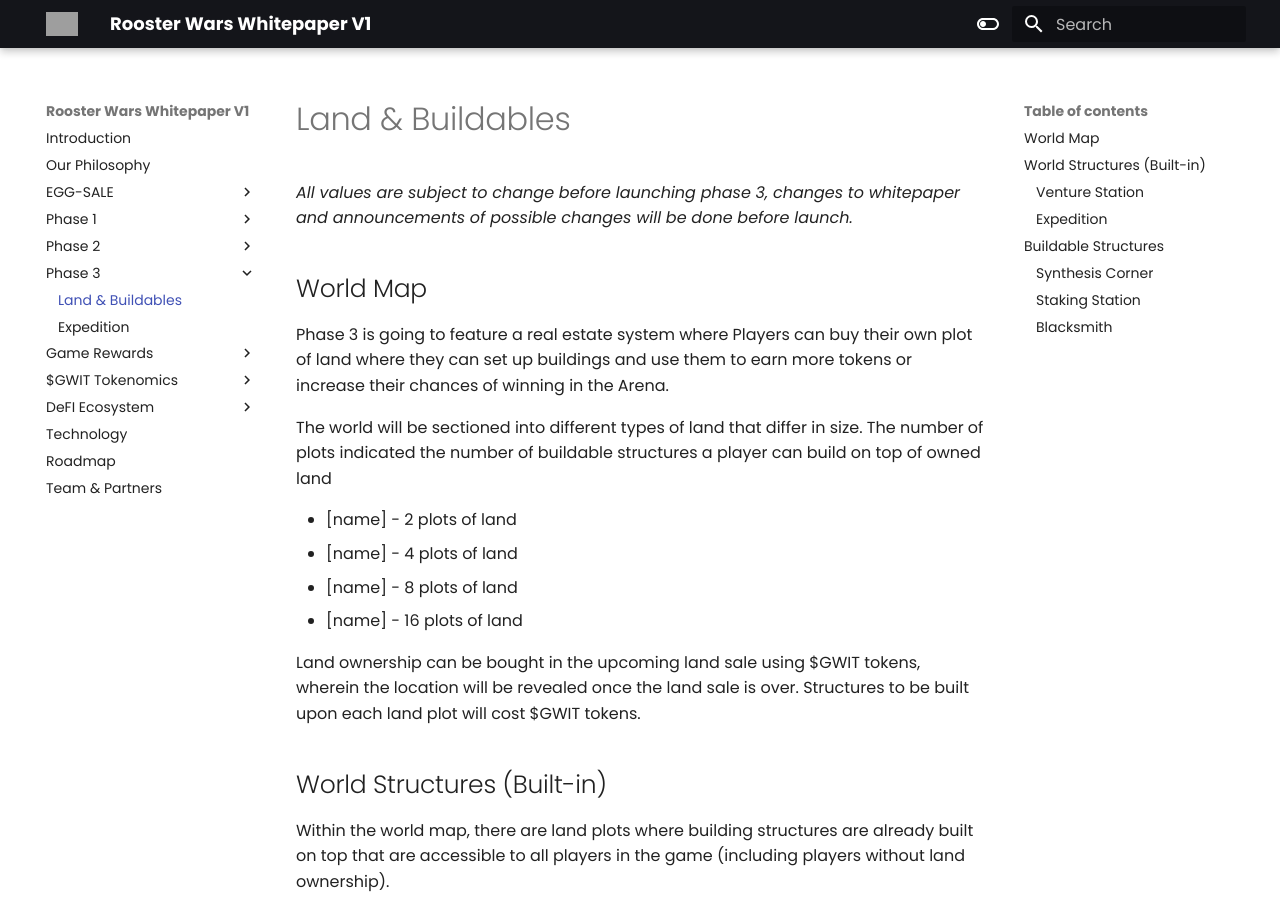
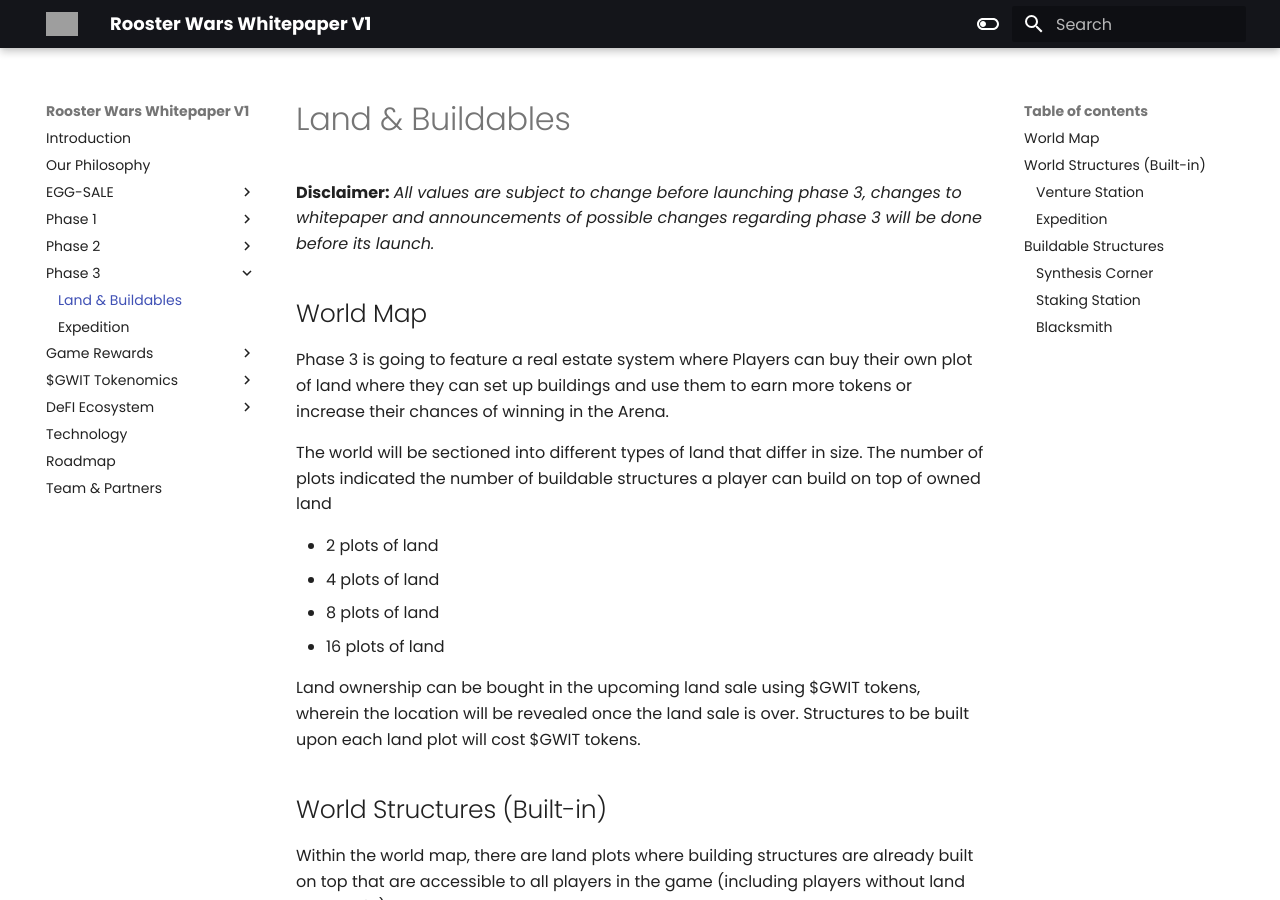
Before and after one commit to AshtreeBV/roosterwars-whitepaper, an MkDocs documentation site: the page built from docs/phase3/land-and-buildables.md, in a window 1280 px wide and 900 px high. Built offline with MkDocs 1.6.1 and Material for MkDocs 9.7.7, drawn with Linux system fonts in a browser that asks for light colours; grey boxes are pictures that could not be loaded.

Commit message:
disclaimer + links

```diff
--- a/docs/phase3/land-and-buildables.md
+++ b/docs/phase3/land-and-buildables.md
@@ -1,6 +1,6 @@
 # Land & Buildables
 
-_All values are subject to change before launching phase 3, changes to whitepaper and announcements of possible changes will be done before launch._
+**Disclaimer:** _All values are subject to change before launching phase 3, changes to whitepaper and announcements of possible changes regarding phase 3 will be done before its launch._
 
 ## World Map
 
@@ -8,10 +8,10 @@ Phase 3 is going to feature a real estate system where Players can buy their own
 
 The world will be sectioned into different types of land that differ in size. The number of plots indicated the number of buildable structures a player can build on top of owned land
 
-- \[name] - 2 plots of land
-- \[name] - 4 plots of land
-- \[name] - 8 plots of land
-- \[name] - 16 plots of land
+- 2 plots of land
+- 4 plots of land
+- 8 plots of land
+- 16 plots of land
 
 Land ownership can be bought in the upcoming land sale using $GWIT tokens, wherein the location will be revealed once the land sale is over. Structures to be built upon each land plot will cost $GWIT tokens.
 
```
Also changed, not shown: docs/egg-sale/index.md (+1 -1 lines), docs/phase2/breeding.md (+4 -0 lines), docs/team-and-partners.md (+1 -1 lines).
